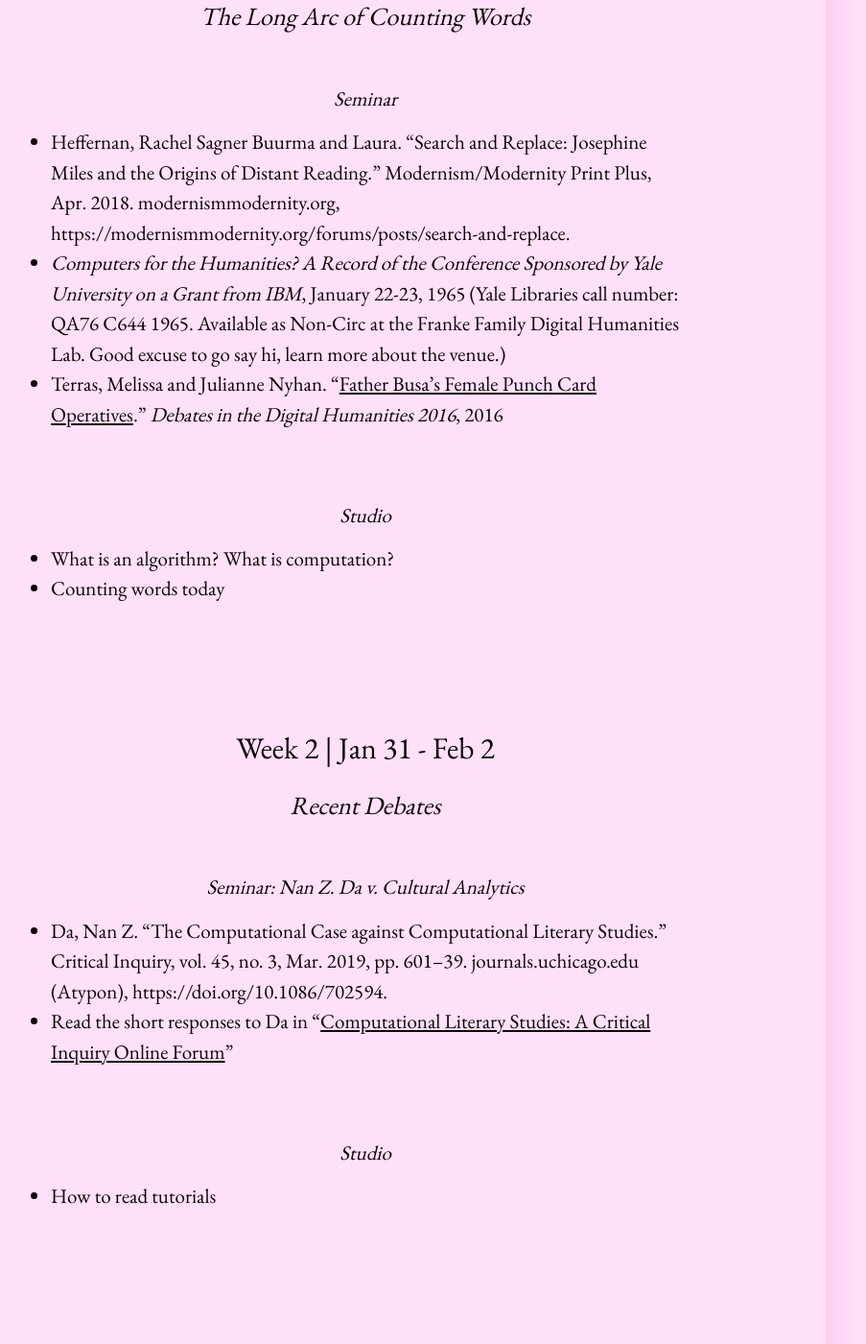
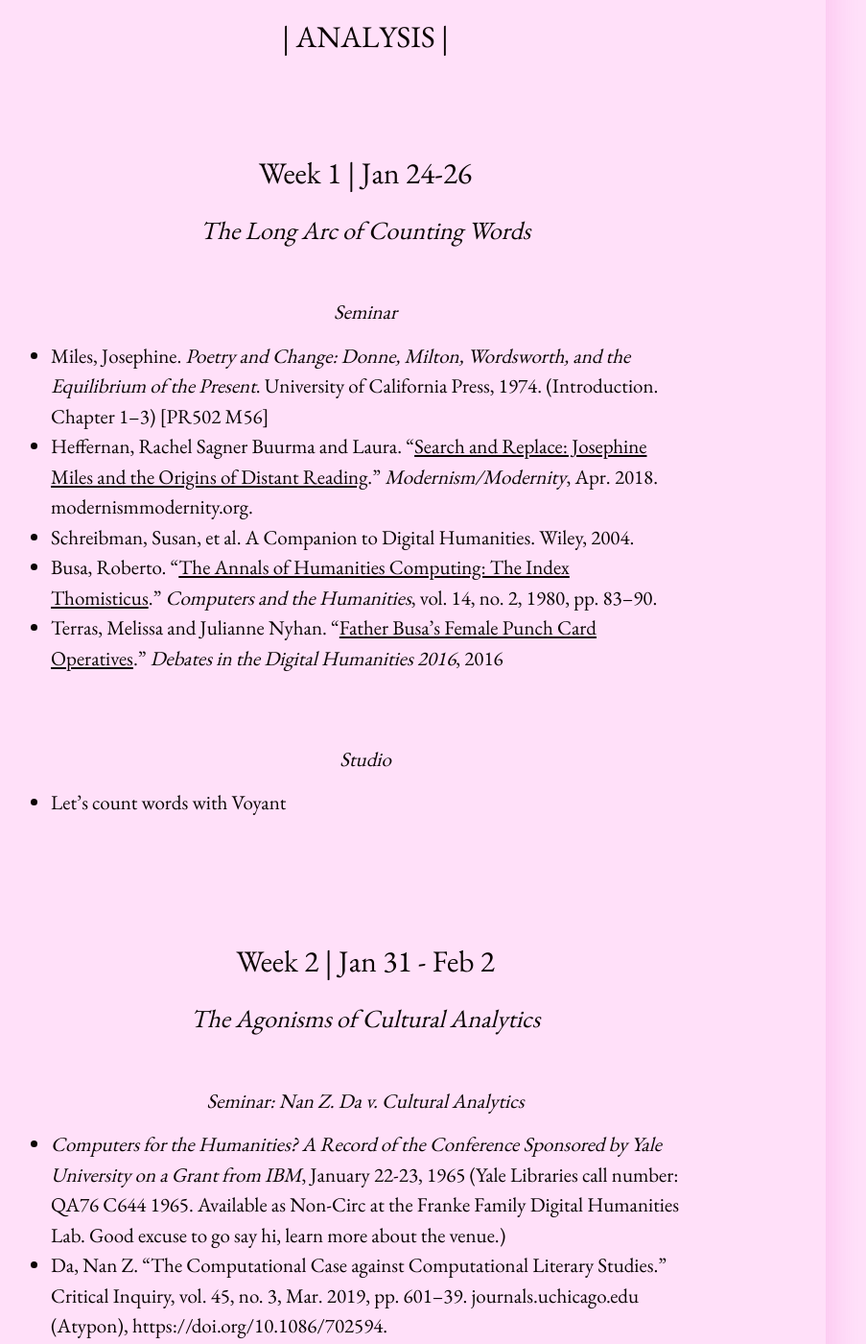
Before and after one commit to elotroalex/s23-intro-dh, a Jekyll site: the page built from schedule.md, in a window 1280 px wide and 1400 px high, scrolled down 886 px. Shown: the whole window at 96% size, without its empty margins (259-1162 px from the left). Built offline with Jekyll 4.4.1, drawn with Linux system fonts in a browser that asks for light colours; some of the changed text lies outside the part shown.

Commit message:
working on schedule

```diff
--- a/schedule.md
+++ b/schedule.md
@@ -9,6 +9,9 @@ title: Schedule
 
 #### Overview of the course and introductions
 
+<br>
+
+### | ANALYSIS |
 
 ### Week 1 | Jan 24-26
 
@@ -16,38 +19,43 @@ title: Schedule
 
 ##### Seminar
 
-- Heffernan, Rachel Sagner Buurma and Laura. “Search and Replace: Josephine Miles and the Origins of Distant Reading.” Modernism/Modernity Print Plus, Apr. 2018. modernismmodernity.org, https://modernismmodernity.org/forums/posts/search-and-replace.
--  *Computers for the Humanities? A Record of the Conference Sponsored by Yale University on a Grant from IBM*, January 22-23, 1965 (Yale Libraries call number: QA76 C644 1965. Available as Non-Circ at the Franke Family Digital Humanities Lab. Good excuse to go say hi, learn more about the venue.)
+- Miles, Josephine. *Poetry and Change: Donne, Milton, Wordsworth, and the Equilibrium of the Present*. University of California Press, 1974. (Introduction. Chapter 1–3) [PR502 M56]
+- Heffernan, Rachel Sagner Buurma and Laura. “[Search and Replace: Josephine Miles and the Origins of Distant Reading](https://modernismmodernity.org/forums/posts/search-and-replace).” *Modernism/Modernity*, Apr. 2018. modernismmodernity.org.
+- Schreibman, Susan, et al. A Companion to Digital Humanities. Wiley, 2004.
+- Busa, Roberto. “[The Annals of Humanities Computing: The Index Thomisticus](https://www-jstor-org.yale.idm.oclc.org/stable/30207304?searchText=index+thomisticus&searchUri=%2Faction%2FdoBasicSearch%3FQuery%3Dindex%2Bthomisticus&ab_segments=0%2FSYC-6744_basic_search%2Ftest-1&refreqid=fastly-default%3A749eaefd3df21f3728ace22e5d0e675f&seq=1).” *Computers and the Humanities*, vol. 14, no. 2, 1980, pp. 83–90.
 - Terras, Melissa and Julianne Nyhan. "[Father Busa’s Female Punch Card Operatives](https://dhdebates.gc.cuny.edu/read/untitled/section/1e57217b-f262-4f25-806b-4fcf1548beb5)." *Debates in the Digital Humanities 2016*, 2016
 
 ##### Studio
 
-- What is an algorithm? What is computation?
-- Counting words today
+- Let's count words with Voyant
+
 
 
 ### Week 2 | Jan 31 - Feb 2
 
-#### Recent Debates
+#### The Agonisms of Cultural Analytics
 
 ##### Seminar: Nan Z. Da v. Cultural Analytics
 
+- *Computers for the Humanities? A Record of the Conference Sponsored by Yale University on a Grant from IBM*, January 22-23, 1965 (Yale Libraries call number: QA76 C644 1965. Available as Non-Circ at the Franke Family Digital Humanities Lab. Good excuse to go say hi, learn more about the venue.)
 - Da, Nan Z. “The Computational Case against Computational Literary Studies.” Critical Inquiry, vol. 45, no. 3, Mar. 2019, pp. 601–39. journals.uchicago.edu (Atypon), https://doi.org/10.1086/702594.
 - Read the short responses to Da in "[Computational Literary Studies: A Critical Inquiry Online Forum](https://critinq.wordpress.com/2019/03/31/computational-literary-studies-a-critical-inquiry-online-forum/)"
 
 ##### Studio
 
-- How to read tutorials
-
+- Counting words today
 
 ### Week 3 | Feb 7 - 9
 
 #### Shoring Fragments From the Ruins of Culture
 
+-
+
 ##### Seminar
 
 ##### Studio
 
+- How to read tutorials
 - Retrieving words from one place and putting them in another place, the rudiments.
 
 
@@ -66,6 +74,8 @@ title: Schedule
 
 #### Networks
 
+- Ahnert, Ruth, et al. “The Network Turn: Changing Perspectives in the Humanities.” *Elements in Publishing and Book Culture*, Dec. 2020. www.cambridge.org, https://doi.org/10.1017/9781108866804.https://www.cambridge.org/core/elements/network-turn/CC38F2EA9F51A6D1AFCB7E005218BBE5
+
 ##### Seminar
 
 ##### Studio
@@ -74,6 +84,11 @@ title: Schedule
 ### Week 6 | Feb 28 - March 2
 
 #### Sound and Image
+
+- Lauren Tilton
+- Arnold, Taylor, and Lauren Tilton. “Distant Viewing: Analyzing Large Visual Corpora.” Digital Scholarship in the Humanities, vol. 34, no. Supplement_1, Dec. 2019, pp. i3–16. Silverchair, https://doi.org/10.1093/llc/fqz013.
+- https://blog.quantifyingkissinger.com/all-posts/
+- Xu, Weijia, et al. “A Study of Spoken Audio Processing Using Machine Learning for Libraries, Archives and Museums (LAM).” 2020 IEEE International Conference on Big Data (Big Data), 2020, pp. 1939–48. IEEE Xplore, https://doi.org/10.1109/BigData50022.2020.9378438.
 
 ##### Seminar
 
@@ -87,6 +102,9 @@ title: Schedule
 
 ##### Seminar
 
+- Klein, Lauren F. “The Image of Absence: Archival Silence, Data Visualization, and James Hemings.” American Literature, vol. 85, no. 4, Dec. 2013, pp. 661–88. Silverchair, https://doi.org/10.1215/00029831-2367310.
+-
+
 ##### Studio
 
 
@@ -114,7 +126,9 @@ title: Schedule
 
 ### Week 9 | Apr 4 - 6
 
-#### [Title]
+#### The Theory of Digital Humanities
+
+- Kleymann, Rabea, et al. “Conceptual Forays: A Corpus-Based Study of ‘Theory’ in Digital Humanities Journals.” Journal of Cultural Analytics, vol. 7, no. 4, Dec. 2022. culturalanalytics.org, https://doi.org/10.22148/001c.55507. https://culturalanalytics.org/article/55507-conceptual-forays-a-corpus-based-study-of-theory-in-digital-humanities-journals
 
 ##### Seminar
 
@@ -123,7 +137,12 @@ title: Schedule
 
 ### Week 10 | Apr 11 - 13
 
-#### [Title]
+#### Stochastic Parrots
+
+- Bender, Emily M., et al. “On the Dangers of Stochastic Parrots: Can Language Models Be Too Big? 🦜.” Proceedings of the 2021 ACM Conference on Fairness, Accountability, and Transparency, ACM, 2021, pp. 610–23. DOI.org (Crossref), https://doi.org/10.1145/3442188.3445922.
+- Stochastic Parrots (https://www.youtube.com/watch?v=N5c2X8vhfBE)
+- https://tedunderwood.com/2021/10/21/latent-spaces-of-culture/
+-
 
 ##### Seminar
 
@@ -132,16 +151,19 @@ title: Schedule
 
 ### Week 11 | Apr 18 - 20
 
-#### [Title]
+#### Reconstituting the World
 
 ##### Seminar
+
+- Nowviskie, Bethany. “Reconstitute the World.” Bethany Nowviskie, 12 June 2018, https://nowviskie.org/2018/reconstitute-the-world/.
+https://nowviskie.org/2018/reconstitute-the-world/
 
 ##### Studio
 
 
 ### Week 12 | Apr 25 - 27
 
-#### Exeunt to the world
+#### Exeunt to the World
 
 ##### In Sum
 
```
Also changed, not shown: other parts of schedule.md (+0 -6 lines).
